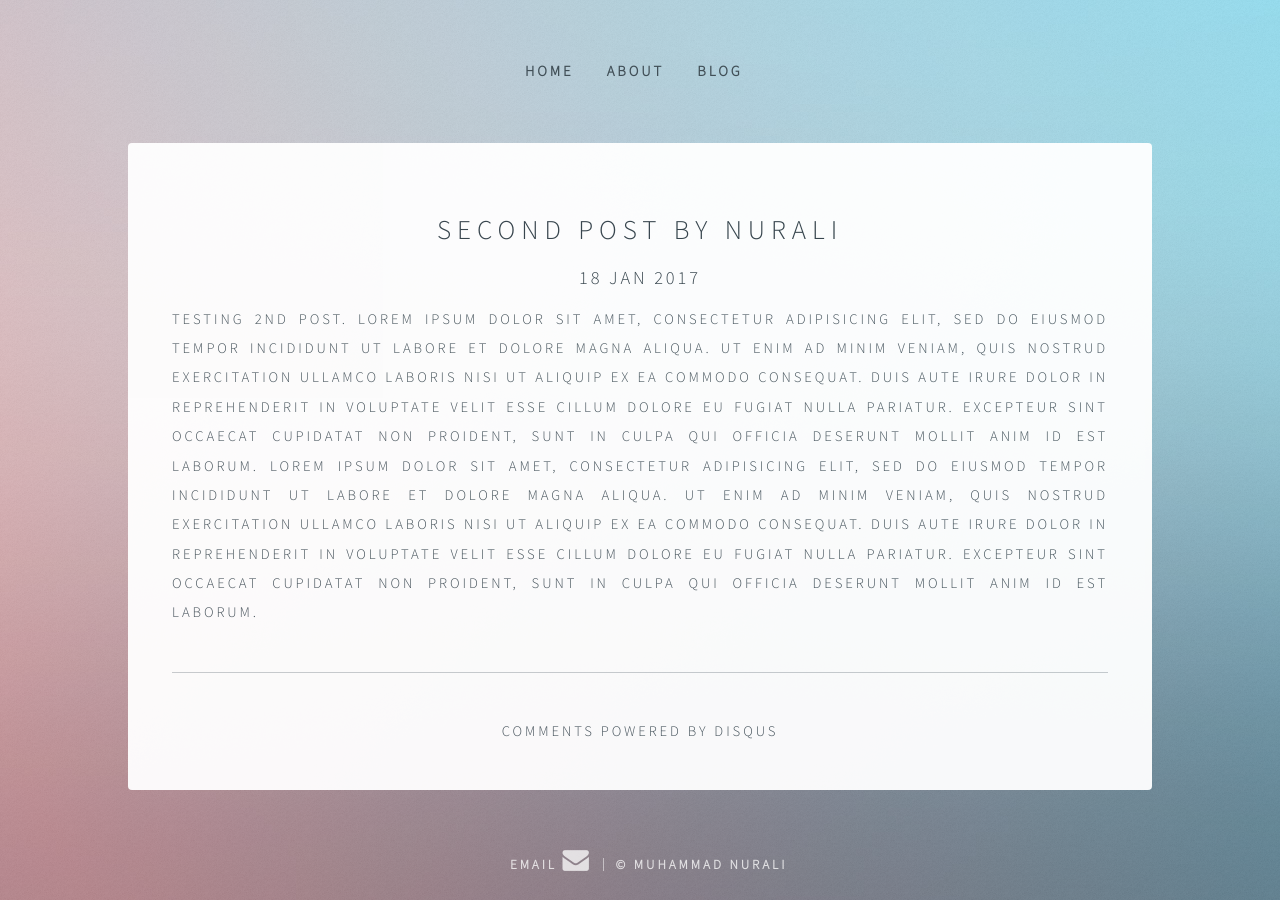
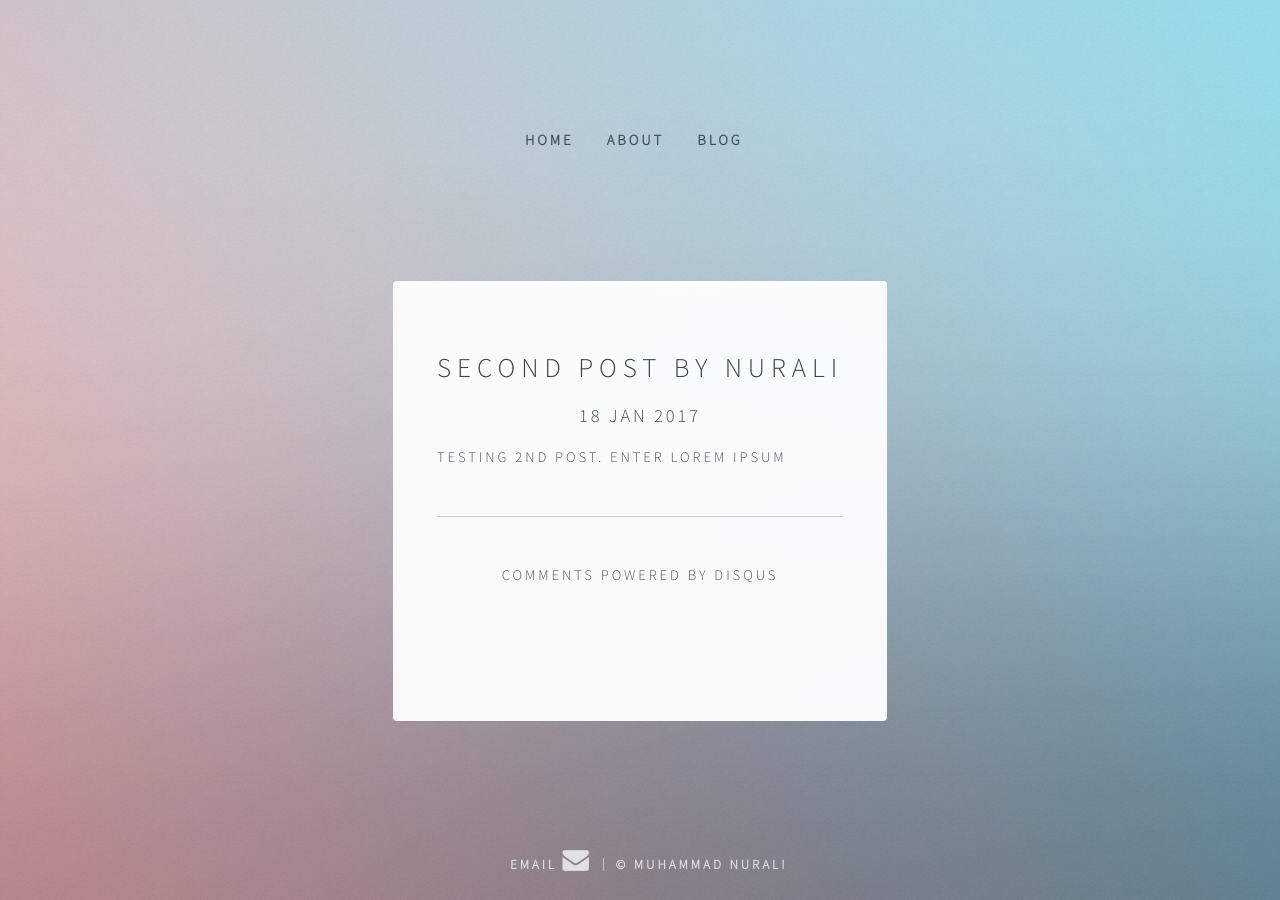
Before and after one commit to nurali93/nurali93.github.io-v1, a Jekyll site: the page built from _posts/2017-01-18-second-post.md, in a window 1280 px wide. Built offline with Jekyll 4.4.1, drawn with Linux system fonts in a browser that asks for light colours; comment, search, counter and statistics services are not loaded.

Commit message:
rm lorem ipsum

```diff
--- a/_posts/2017-01-18-second-post.md
+++ b/_posts/2017-01-18-second-post.md
@@ -5,14 +5,4 @@
 published: true
 ---
 
-Testing 2nd post. Lorem ipsum dolor sit amet, consectetur adipisicing elit, sed do eiusmod
-tempor incididunt ut labore et dolore magna aliqua. Ut enim ad minim veniam,
-quis nostrud exercitation ullamco laboris nisi ut aliquip ex ea commodo
-consequat. Duis aute irure dolor in reprehenderit in voluptate velit esse
-cillum dolore eu fugiat nulla pariatur. Excepteur sint occaecat cupidatat non
-proident, sunt in culpa qui officia deserunt mollit anim id est laborum. Lorem ipsum dolor sit amet, consectetur adipisicing elit, sed do eiusmod
-tempor incididunt ut labore et dolore magna aliqua. Ut enim ad minim veniam,
-quis nostrud exercitation ullamco laboris nisi ut aliquip ex ea commodo
-consequat. Duis aute irure dolor in reprehenderit in voluptate velit esse
-cillum dolore eu fugiat nulla pariatur. Excepteur sint occaecat cupidatat non
-proident, sunt in culpa qui officia deserunt mollit anim id est laborum.
+Testing 2nd post. Enter lorem ipsum
```
